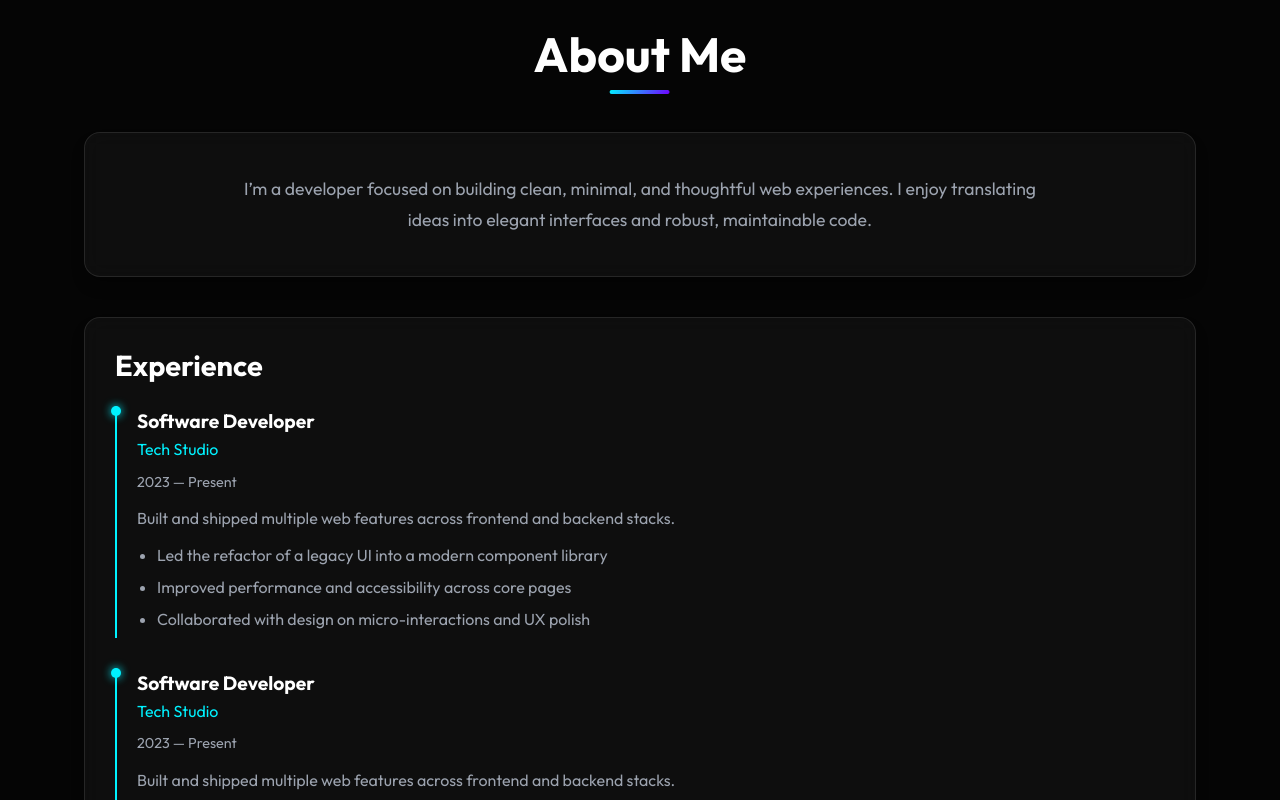
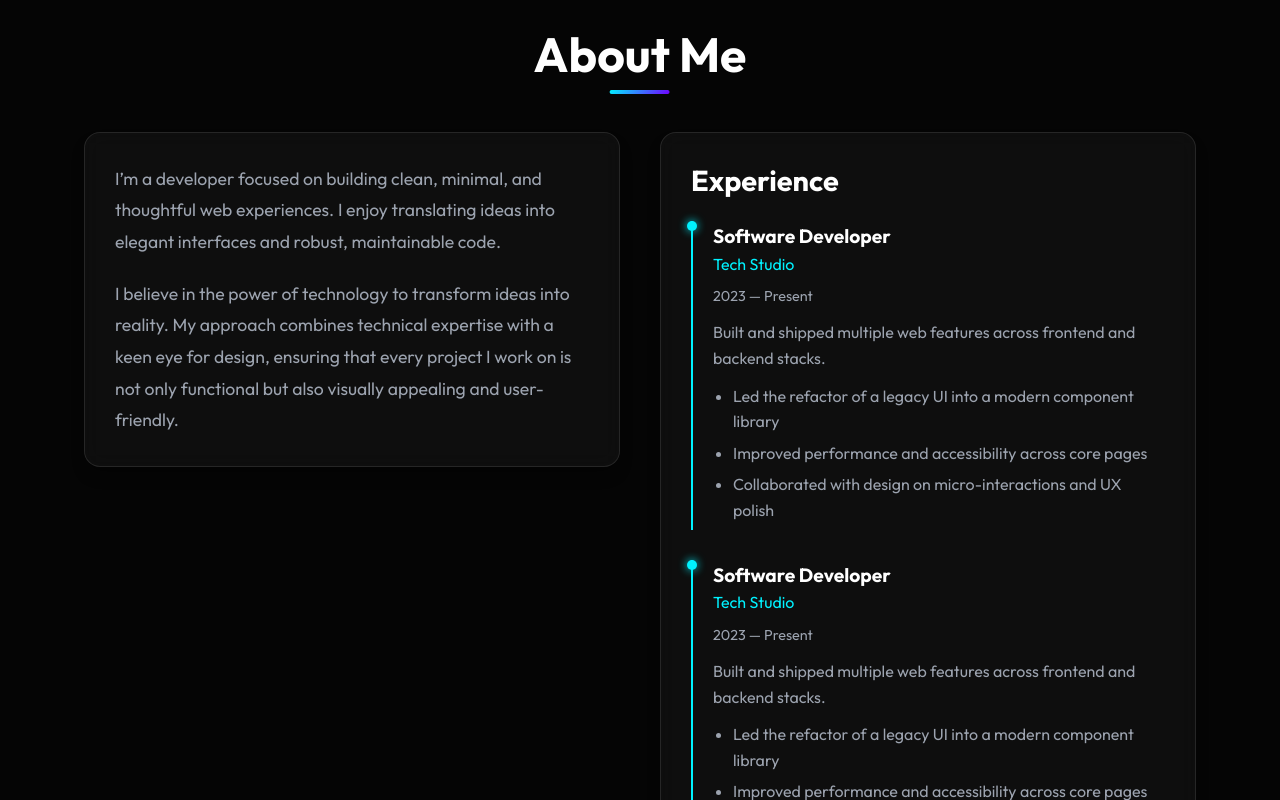
Before and after one commit to arsalanbardsiri/portfolio-react, a React (Vite) app: page / in a window 1280 px wide. Shown: the part 880-1680 px from the top of the page. Built offline with nearby package versions, Linux system fonts and the light colour scheme.

Commit message:
feat: add animations to about section

```diff
--- a/src/components/About.tsx
+++ b/src/components/About.tsx
@@ -1,17 +1,45 @@
 import { FC } from 'react'
 import data from '../data/portfolioData.json'
 import { ExperienceTimeline } from './ExperienceTimeline'
+import { motion } from 'framer-motion'
 
 export const About: FC = () => {
   return (
     <section id="about" className="container">
       <h2 className="section-title">About Me</h2>
-      <div className="glass-card" style={{ padding: '40px', marginBottom: '40px' }}>
-        <p className="muted" style={{ fontSize: '1.1rem', lineHeight: 1.8, maxWidth: '800px', margin: '0 auto', textAlign: 'center' }}>
-          {data.bio}
-        </p>
+      <div className="grid grid-cols-2" style={{ gap: '40px' }}>
+        <motion.div
+          className="glass-card"
+          style={{ padding: '30px', height: 'fit-content' }}
+          initial={{ opacity: 0, x: -50 }}
+          whileInView={{ opacity: 1, x: 0 }}
+          transition={{ duration: 0.6 }}
+          viewport={{ once: true, margin: "-100px" }}
+        >
+          <p className="muted" style={{ fontSize: '1.1rem', lineHeight: 1.8, marginBottom: '20px' }}>
+            {data.bio}
+          </p>
+          <p className="muted" style={{ fontSize: '1.1rem', lineHeight: 1.8 }}>
+            I believe in the power of technology to transform ideas into reality. My approach combines technical expertise with a keen eye for design, ensuring that every project I work on is not only functional but also visually appealing and user-friendly.
+          </p>
+        </motion.div>
+
+        <motion.div
+          initial={{ opacity: 0, x: 50 }}
+          whileInView={{ opacity: 1, x: 0 }}
+          transition={{ duration: 0.6, delay: 0.2 }}
+          viewport={{ once: true, margin: "-100px" }}
+        >
+          <ExperienceTimeline />
+        </motion.div>
       </div>
-      <ExperienceTimeline />
+      <style>{`
+        @media (max-width: 768px) {
+          .grid-cols-2 {
+            grid-template-columns: 1fr !important;
+          }
+        }
+      `}</style>
     </section>
   )
 }
```
